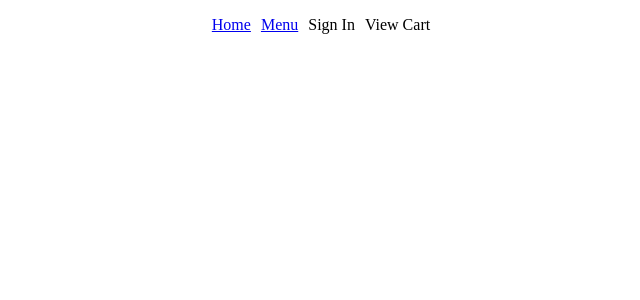
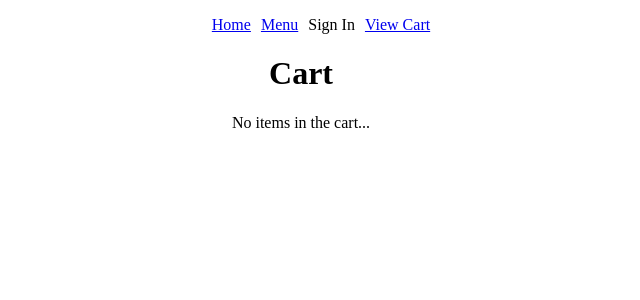
Before and after one commit to chakritp/pressto, a React (Create React App) app in the folder client/: page /cart in a window 1280 px wide. Shown: the top 300 px of the page, without its empty margins (339-979 px from the left). Built offline with nearby package versions, Linux system fonts and the light colour scheme.

Commit message:
Reimplement shopping cart function saving the whole object

```diff
--- a/client/src/App.js
+++ b/client/src/App.js
@@ -5,6 +5,7 @@ import './styles.css'
 import Navbar from './Navbar'
 import Home from './views/Home'
 import Menu from './views/Menu'
+import Cart from './views/Cart'
 
 class App extends Component {
   state = {
@@ -18,16 +19,36 @@ class App extends Component {
   // }
 
   updateCart(item, quantity=1) {
+    // first solution
     // if the item already exists in local storage, add the inputted quantity to the existing quantity
-    var newQuantity = localStorage.getItem(item.name) ? Number(localStorage.getItem(item.name)) + Number(quantity) : quantity
-    localStorage.setItem(item.name, newQuantity)
-    console.log("Updated local storage")
-    // this.setState({
-    //   shoppingCart: [
-    //     ...this.state.shoppingCart,
-    //     { item: item, quantity: quantity }
-    //   ]
-    // })
+    // var newQuantity = localStorage.getItem(item.name) ? Number(localStorage.getItem(item.name)) + Number(quantity) : quantity
+    // localStorage.setItem(item.name, newQuantity)
+
+
+    var items = JSON.parse(localStorage.getItem('items'))
+    // console.log(items)
+
+    if(!items){ // items hasn't been initialized yet
+      var items = {}
+      items[item.name] = { item, quantity }
+    }
+    else { // append the quantity of the product in the existing local storage
+      for(var key in items) {
+        if(items[key].item.name === key){
+          var newQuantity = Number(items[key].quantity) + Number(quantity)
+          items[key].quantity = newQuantity
+        }
+      }
+    }
+    localStorage.setItem('items', JSON.stringify(items))
+
+
+    this.setState({
+      shoppingCart: [
+        ...this.state.shoppingCart,
+        { item, quantity }
+      ]
+    })
   }
 
   render() {
@@ -39,6 +60,7 @@ class App extends Component {
           <Route path="/menu" render={(props) => {
             return <Menu {...props} onUpdateCart={this.updateCart.bind(this)}/>
           }} />
+          <Route path="/cart" component={Cart} />
         </Switch>
       </div>
     );
--- a/client/src/Navbar.jsx
+++ b/client/src/Navbar.jsx
@@ -8,7 +8,7 @@ const NavBar = (props) => {
         <li><Link to="/">Home</Link></li>
         <li><Link to="/menu">Menu</Link></li>
         <li>Sign In</li>
-        <li>View Cart</li>
+        <li><Link to="/cart">View Cart</Link></li>
       </ul>
     </div>
   )
--- a/client/src/views/Cart.jsx
+++ b/client/src/views/Cart.jsx
@@ -0,0 +1,33 @@
+import React from 'react'
+
+class Cart extends React.Component {
+  state = {
+    shoppingCart: []
+  }
+
+  componentDidMount() {
+    // this.setState({
+    //   shoppingCart:
+    // })
+  }
+
+  render() {
+    return (
+      <div className="Cart">
+        <h1>Cart</h1>
+        {this.state.shoppingCart.length === 0
+        ? (<div>No items in the cart...</div>)
+        : (
+            <div className="products">
+              {this.state.shoppingCart.map(product => {
+                <div>{product.name}, Quantity: {product.quantity}</div>
+              })}
+            </div>
+          )
+        }
+      </div>
+    )
+  }
+}
+
+export default Cart
```
